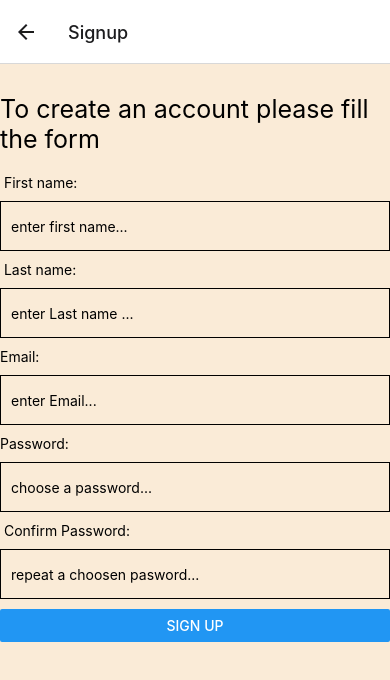
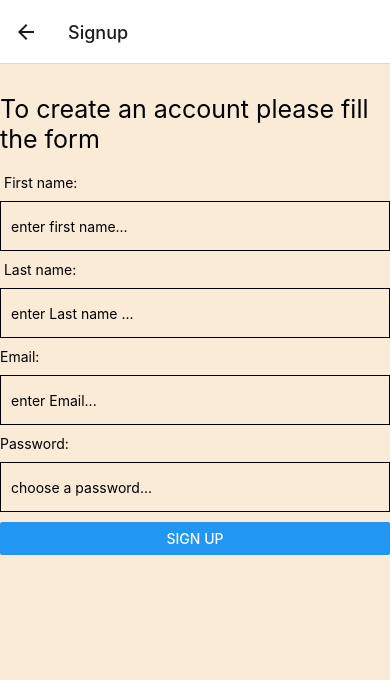
Before and after one commit to sepi-d/SpaceBook, a React Native app: screen /Signup in a window 390 px wide. Shown: the top 680 px of the page. Built offline with nearby package versions, Linux system fonts and the light colour scheme.

Commit message:
updated variable name

```diff
--- a/components/Signup.js
+++ b/components/Signup.js
@@ -9,12 +9,10 @@ class SingUp extends Component{
         super(props);
 
         this.state = {
-            firstName: '',
-            lastName: '',
+            first_name: '',
+            last_name: '',
             email: '',
-            password: '',
-            confirmPass:''
-
+            password: ''
         }
     }
 
@@ -29,7 +27,7 @@ class SingUp extends Component{
         })
         .then((response) => {
             if(response.status === 201){
-                return response.json()
+                return response.json();
             }else if(response.status === 400){
                 throw 'Failed validation';
             }else{
@@ -56,8 +54,8 @@ class SingUp extends Component{
                             <TextInput
                                 style={styles.formInput}
                                 placeholder="enter first name..."
-                                onChangeText={(firstName) => this.setState({firstName})}
-                                value={this.state.firstName}/>
+                                onChangeText={(first_name) => this.setState({first_name})}
+                                value={this.state.first_name}/>
                         </View>
 
                         <View>
@@ -65,8 +63,8 @@ class SingUp extends Component{
                             <TextInput
                                 style={styles.formInput}
                                 placeholder="enter Last name ..."
-                                onChangeText={(lastName) => this.setState({lastName})}
-                                value={this.state.lastName}
+                                onChangeText={(last_name) => this.setState({last_name})}
+                                value={this.state.last_name}
                             />
                         </View>
 
@@ -90,18 +88,6 @@ class SingUp extends Component{
                                 value={this.state.password}
                                 secureTextEntry={true}
                             />
-                        </View>
-
-                        <View>
-                            <Text> Confirm Password:</Text>
-                            <TextInput
-                                style={styles.formInput}
-                                placeholder="repeat a choosen pasword..."
-                                onChangeText={(confirmPass) => this.setState({confirmPass})}
-                                secureTextEntry={true}
-
-                            />
-
                         </View>
 
                         <Button
```
